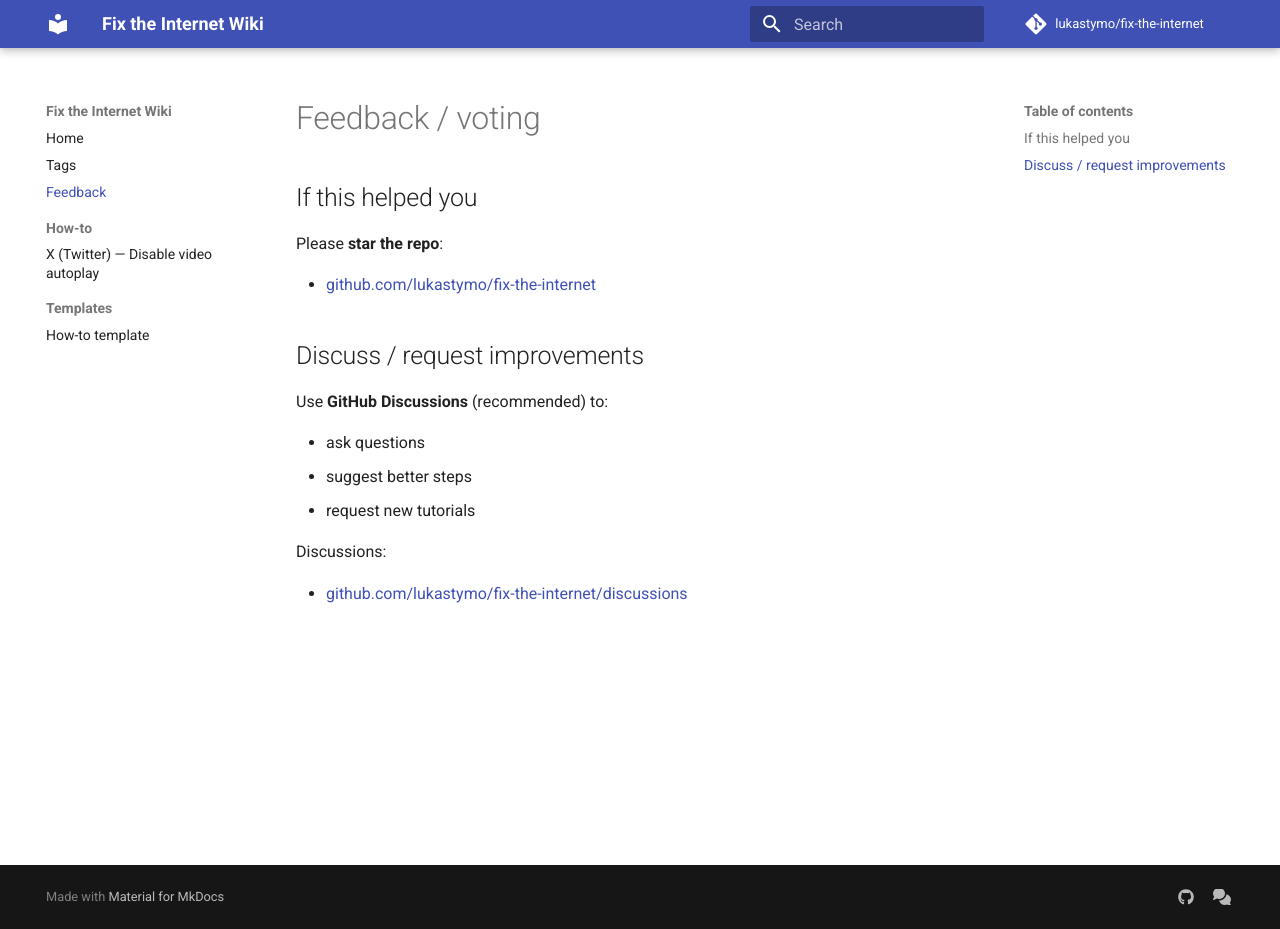
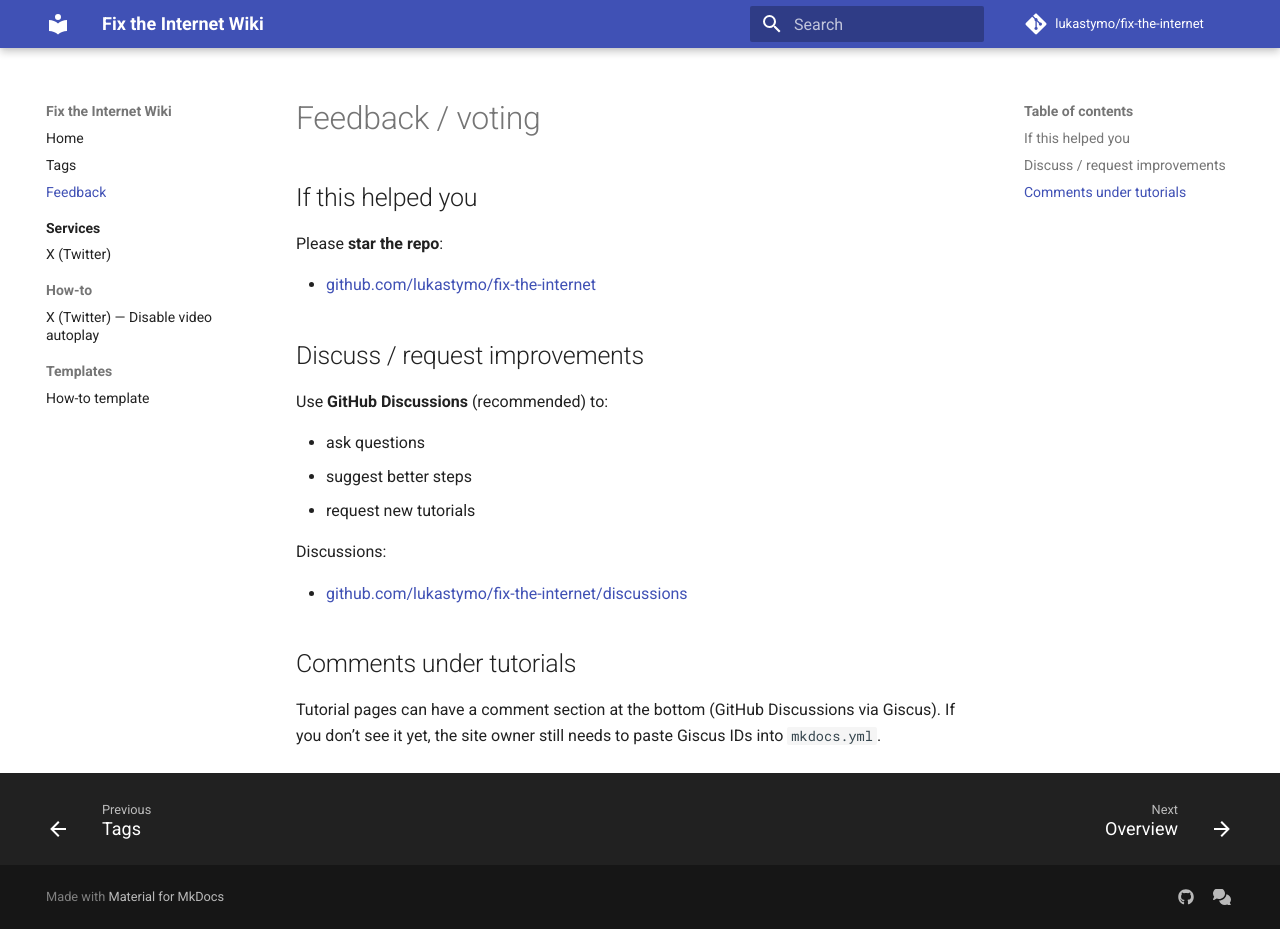
Before and after one commit to lukastymo/fix-the-internet, an MkDocs documentation site: the page built from docs/feedback.md, in a window 1280 px wide and 929 px high. Built offline with MkDocs 1.6.1 and Material for MkDocs 9.7.7, drawn with Linux system fonts in a browser that asks for light colours; comment, search, counter and statistics services are not loaded.

Commit message:
fix internet

```diff
--- a/docs/feedback.md
+++ b/docs/feedback.md
@@ -17,3 +17,8 @@
 Discussions:
 
 - [github.com/lukastymo/fix-the-internet/discussions](https://github.com/lukastymo/fix-the-internet/discussions)
+
+## Comments under tutorials
+
+Tutorial pages can have a comment section at the bottom (GitHub Discussions via Giscus).
+If you don’t see it yet, the site owner still needs to paste Giscus IDs into `mkdocs.yml`.
--- a/mkdocs.yml
+++ b/mkdocs.yml
@@ -1,16 +1,19 @@
 site_name: Fix the Internet Wiki
 site_description: Practical, step-by-step fixes for frustrating “hidden” settings and dark patterns.
+site_url: https://lukastymo.github.io/fix-the-internet/
 repo_url: https://github.com/lukastymo/fix-the-internet
 repo_name: lukastymo/fix-the-internet
 edit_uri: edit/main/docs/
 
 theme:
   name: material
+  custom_dir: overrides
   features:
     - navigation.instant
     - navigation.tracking
     - navigation.sections
     - navigation.indexes
+    - navigation.footer
     - content.tags
     - toc.follow
     - search.suggest
@@ -24,6 +27,16 @@
   - admonition
   - attr_list
   - footnotes
+  - pymdownx.details
+  - pymdownx.inlinehilite
+  - pymdownx.superfences
+  - pymdownx.highlight:
+      anchor_linenums: true
+  - pymdownx.tabbed:
+      alternate_style: true
+  - pymdownx.emoji:
+      emoji_index: !!python/name:material.extensions.emoji.twemoji
+      emoji_generator: !!python/name:material.extensions.emoji.to_svg
   - toc:
       permalink: true
 
@@ -31,8 +44,18 @@
   - search
   - tags:
       tags_file: tags.md
+  - git-revision-date-localized:
+      enable_creation_date: true
 
 extra:
+  giscus:
+    # Enable per-page comments backed by GitHub Discussions.
+    # Setup: https://giscus.app/
+    # Fill these in from the giscus.app "Enable giscus" step:
+    repo: lukastymo/fix-the-internet
+    repo_id: "R_kgDOQ09Y2A"
+    category: General
+    category_id: "DIC_kwDOQ09Y2M4C0qFQ"
   social:
     - icon: fontawesome/brands/github
       link: https://github.com/lukastymo/fix-the-internet
@@ -49,6 +72,9 @@
   - Home: index.md
   - Tags: tags.md
   - Feedback: feedback.md
+  - Services:
+      - Overview: services/index.md
+      - X (Twitter): services/x/index.md
   - How-to:
       - X (Twitter) — Disable video autoplay: how-to/x-disable-autoplay.md
   - Templates:
--- /dev/null
+++ b/overrides/partials/comments.html
@@ -0,0 +1,38 @@
+{#-
+  Giscus-powered comments (GitHub Discussions).
+  Rendered only when a page opts in via front matter: `comments: true`
+-#}
+
+{% if page.meta and page.meta.comments %}
+  <h2 id="comments">Discussion</h2>
+  <p>
+    Comments are powered by
+    <a href="https://github.com/lukastymo/fix-the-internet/discussions">GitHub Discussions</a>.
+  </p>
+
+  {% if config.extra and config.extra.giscus and config.extra.giscus.repo_id and config.extra.giscus.category_id %}
+    <script
+      src="https://giscus.app/client.js"
+      data-repo="{{ config.extra.giscus.repo }}"
+      data-repo-id="{{ config.extra.giscus.repo_id }}"
+      data-category="{{ config.extra.giscus.category }}"
+      data-category-id="{{ config.extra.giscus.category_id }}"
+      data-mapping="pathname"
+      data-strict="0"
+      data-reactions-enabled="1"
+      data-emit-metadata="0"
+      data-input-position="bottom"
+      data-theme="preferred_color_scheme"
+      data-lang="en"
+      crossorigin="anonymous"
+      async>
+    </script>
+  {% else %}
+    <div class="admonition warning">
+      <p class="admonition-title">Comments not configured yet</p>
+      <p>
+        The site owner needs to configure Giscus IDs in <code>mkdocs.yml</code>.
+      </p>
+    </div>
+  {% endif %}
+{% endif %}
--- a/requirements.txt
+++ b/requirements.txt
@@ -1,2 +1,4 @@
 mkdocs==1.6.1
 mkdocs-material==9.6.7
+pymdown-extensions==10.14.3
+mkdocs-git-revision-date-localized-plugin==1.4.2
```
Also changed, not shown: README.md (+2 -0 lines), docs/404.md (added, +6 -0 lines), docs/_templates/how-to.md (+7 -0 lines), docs/how-to/x-disable-autoplay.md (+1 -0 lines), docs/index.md (+4 -0 lines), docs/services/index.md (added, +5 -0 lines), docs/services/x/index.md (added, +5 -0 lines).
